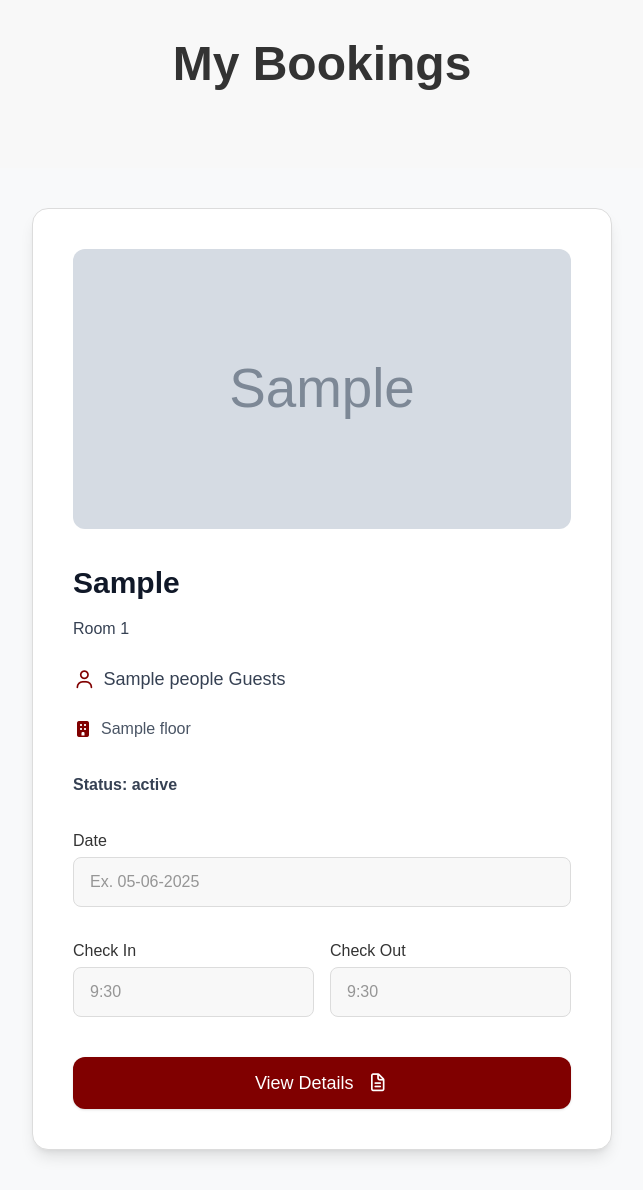
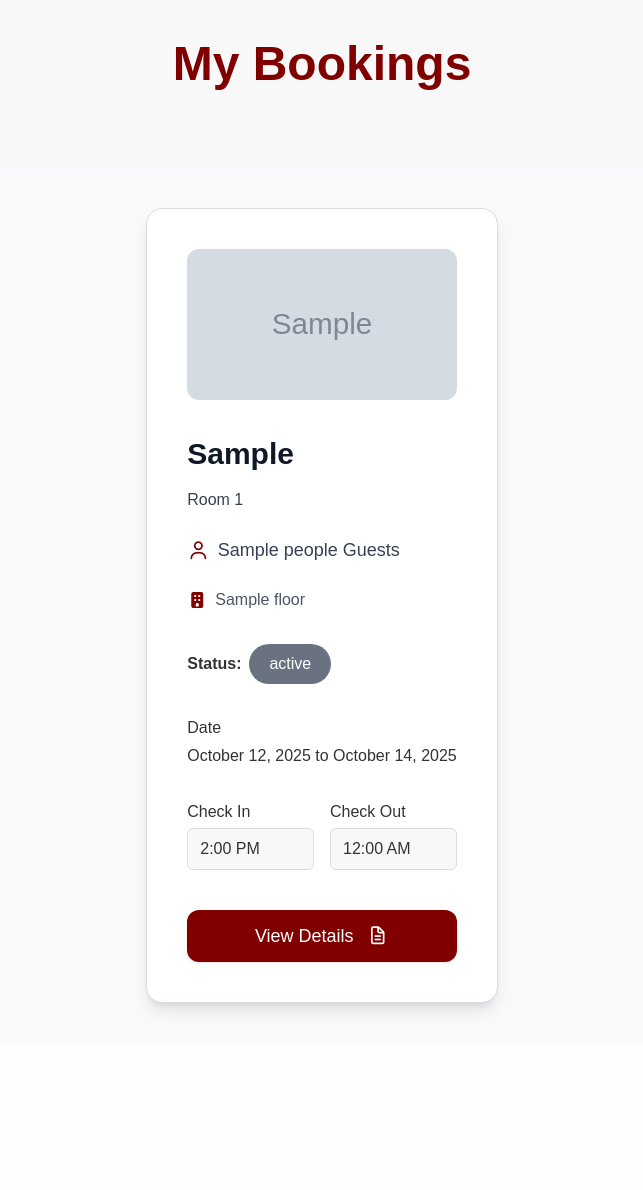
Before and after one commit to lAngittoto/LuneraHotel, a PHP site: template App/End-User/Views/mybookings.php in a window 1280 px wide. Shown: the part 69-1259 px from the top of the page, without its empty margins (318-961 px from the left). After the commit the page ends 1084 px from the top, so only its background shows below. Run offline with PHP 8.4, Linux system fonts and the light colour scheme; the template is opened without the code that fills it: most values are stand-ins (such as "Sample title", 1, 10 or a date in 2020); grey boxes marked "Sample" are stand-in pictures; style sheets or scripts are compiled from the project's sources.

Commit message:
Not done

```diff
--- a/App/End-User/Views/mybookings.php
+++ b/App/End-User/Views/mybookings.php
@@ -1,21 +1,23 @@
 <?php ob_start(); ?>
-<?php require_once __DIR__ . "/header.php"; ?>
+<?php require_once __DIR__ . "/header.php";
+require_once __DIR__."/../Helpers/colorcoding.php";
+?>
 
 <section class="w-full bg-[#f8f8f8] p-10 flex flex-col items-center">
-    <h1 class="text-3xl sm:text-4xl md:text-5xl font-bold mb-10 text-[#333333] text-center">My Bookings</h1>
+    <h1 class="text-3xl sm:text-4xl md:text-5xl font-bold mb-10 text-[#800000] text-center select-none">My Bookings</h1>
 </section>
 
 <?php if (empty($bookedRooms)): ?>
     <p class="text-xl sm:text-2xl text-gray-600 text-center">You have no bookings yet.</p>
 <?php else: ?>
-    <div class="flex flex-col gap-8 p-6 sm:p-6 md:p-10 max-w-4xl mx-auto">
+    <div class="flex flex-col gap-8 p-6 sm:p-6 md:p-10 max-w-4xl mx-auto ">
         <?php foreach ($bookedRooms as $room): ?>
             <div class="border border-[#dcdcdc] bg-white p-6 sm:p-6 md:p-10 rounded-2xl shadow-lg flex flex-col gap-4 max-w-full mx-auto">
 
                 <!-- Room Image -->
                 <div class="w-full relative overflow-hidden rounded-xl mb-5" style="aspect-ratio: 16/9;">
                     <img src="<?= htmlspecialchars($room['img']) ?>" alt="Room Image"
-                         class="absolute inset-0 w-full h-full object-cover">
+                        class="absolute inset-0 w-full h-full object-cover">
                 </div>
 
                 <!-- Room Info -->
@@ -41,32 +43,55 @@
                     </div>
                 <?php endif; ?>
 
-                <p class="text-xs sm:text-sm md:text-base lg:text-base text-gray-700 font-semibold mb-4">
-                    Status: <?= htmlspecialchars($room['booking_status']) ?>
-                </p>
+               <?php
+$statusClass = getStatusClass($room['booking_status']);
+?>
+
+<div class="flex items-center gap-2 mb-4">
+    <span class="text-xs sm:text-sm md:text-base lg:text-base font-semibold">Status:</span>
+    <?php
+    echo "<h1 class='lg:text-[1rem] lg:px-5 lg:py-2 md:text-[0.8rem] md:px-4 md:py-1 text-[0.7rem] px-3 py-1 rounded-4xl {$statusClass}'>" .
+         htmlspecialchars($room['booking_status']) .
+         "</h1>";
+    ?>
+</div>
+
 
                 <!-- Date -->
                 <div class="flex flex-col mb-4">
                     <label class="mb-1 font-medium text-xs sm:text-sm md:text-base">Date</label>
-                    <input type="text" readonly disabled placeholder="Ex. 05-06-2025"
-                           class="outline-none bg-[#f8f8f8] py-2 sm:py-3 px-3 sm:px-4 w-full border border-[#dcdcdc] rounded-lg text-xs sm:text-sm md:text-base">
+                    <?php
+                    date_default_timezone_set('Asia/Manila');
+                    $currentDate = date("F d, Y");
+                    $nextDate = date("F d, Y", strtotime("+2 days"));
+                    echo "$currentDate to $nextDate";
+                    ?>
                 </div>
 
                 <!-- Check In / Check Out -->
                 <div class="grid grid-cols-1 md:grid-cols-2 gap-4 mb-4">
-                    <?php foreach (['Check In', 'Check Out'] as $time): ?>
-                        <div class="flex flex-col">
-                            <label class="mb-1 font-medium text-xs sm:text-sm md:text-base"><?= $time ?></label>
-                            <input type="text" readonly disabled placeholder="9:30"
-                                   class="outline-none bg-[#f8f8f8] py-2 sm:py-3 px-3 sm:px-4 w-full border border-[#dcdcdc] rounded-lg text-xs sm:text-sm md:text-base">
+                    <!-- Check In -->
+                    <div class="flex flex-col">
+                        <label class="mb-1 font-medium text-xs sm:text-sm md:text-base">Check In</label>
+                        <div class="outline-none bg-[#f8f8f8] py-2 px-3 border border-[#dcdcdc] w-full rounded-md text-[#333333]">
+                            2:00 PM
                         </div>
-                    <?php endforeach; ?>
+                    </div>
+
+                    <!-- Check Out -->
+                    <div class="flex flex-col">
+                        <label class="mb-1 font-medium text-xs sm:text-sm md:text-base">Check Out</label>
+                        <div class="outline-none bg-[#f8f8f8] py-2 px-3 border border-[#dcdcdc] w-full rounded-md text-[#333333]">
+                            12:00 AM
+                        </div>
+                    </div>
                 </div>
+
 
                 <!-- View Details Button -->
                 <a href="index.php?page=viewdetails&room=<?= $room['id'] ?>"
-                   class="mt-2 block w-full text-center px-5 py-3 bg-[#800000] text-white rounded-xl shadow hover:bg-red-900 transition text-sm sm:text-base md:text-lg">
-                   View Details <i class="fa-regular fa-file-lines ml-2"></i>
+                    class="mt-2 block w-full text-center px-5 py-3 bg-[#800000] text-white rounded-xl shadow hover:bg-red-900 transition text-sm sm:text-base md:text-lg">
+                    View Details <i class="fa-regular fa-file-lines ml-2"></i>
                 </a>
 
             </div>
--- a/App/Public/index.php
+++ b/App/Public/index.php
@@ -1,5 +1,6 @@
 <?php
 session_start();
+
 // default page if none provided
 $page = $_GET['page'] ?? 'login';
 
--- a/App/Routes/web.php
+++ b/App/Routes/web.php
@@ -21,8 +21,9 @@ if (in_array($page, $authPages)) {
             break;
 
         case 'admin':
-            include __DIR__ . '/../Admin/Views/dashboard.php';
+            require_once __DIR__ . '/../Admin/Controllers/DashboardController.php';
             break;
+
     }
 } elseif (in_array($page, $endUserPages)) {
     // Include End-User router
```
Also changed, not shown: App/Admin/Controllers/DashboardController.php (added, +19 -0 lines), App/Admin/Models/DashboardModel.php (added, +14 -0 lines), App/Admin/Views/dashboard.php (+9 -30 lines), App/End-User/Views/viewdetails.php (+13 -8 lines).
